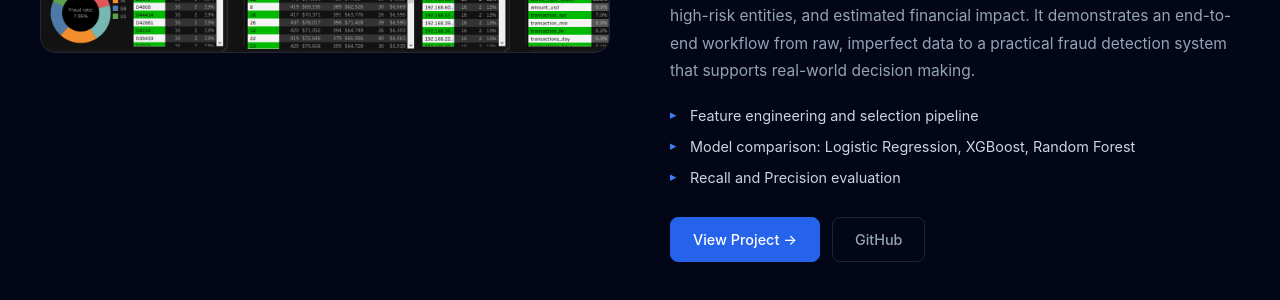
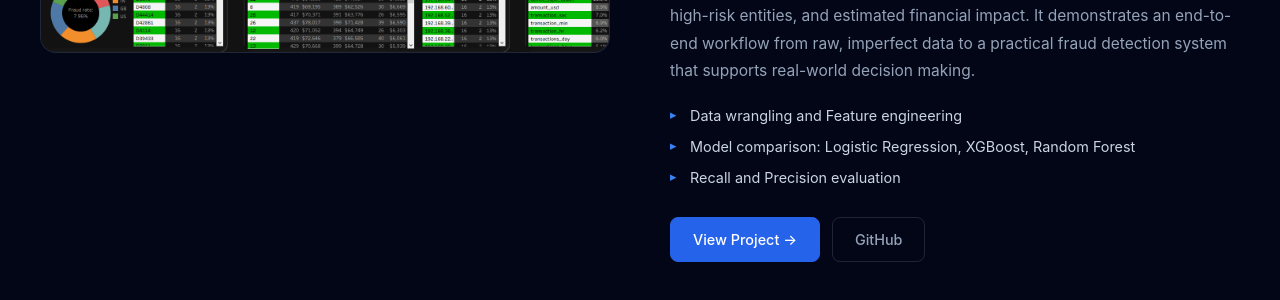
Before and after one commit to timmaina-devhub/timmaina-devhub.github.io, a Jekyll site: the page built from projects.html, in a window 1280 px wide and 900 px high, scrolled down 2030 px. Shown: the part 451-751 px from the top of the window. Built offline with Jekyll 4.4.1, drawn with Linux system fonts in a browser that asks for light colours.

Commit message:
Update projects.html

```diff
--- a/projects.html
+++ b/projects.html
@@ -121,7 +121,7 @@ The project is presented through an interactive dashboard that connects insights
 
         </p>
         <ul class="project-highlights">
-          <li>Feature engineering and selection pipeline</li>
+          <li>Data wrangling and Feature engineering </li>
           <li>Model comparison: Logistic Regression, XGBoost, Random Forest</li>
           <li>Recall and Precision evaluation</li>
         </ul>
```
